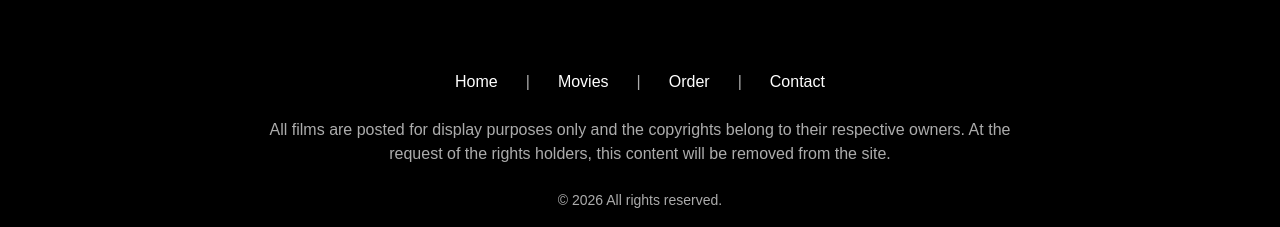
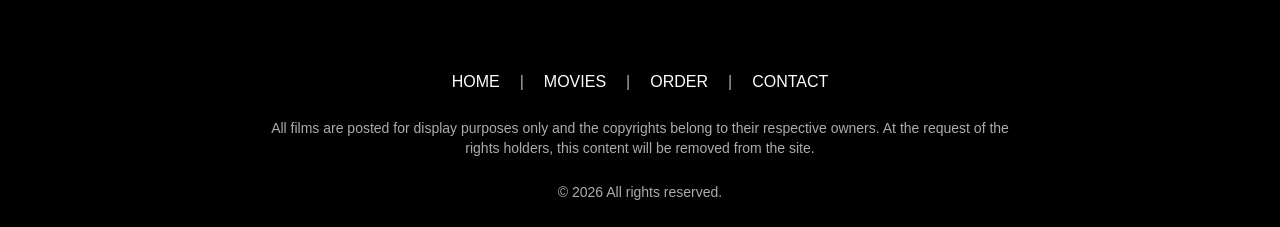
Before and after one commit to boburdv/Engflix, a Next.js app: page / in a window 1280 px wide. Shown: the part 900-1127 px from the top of the page. Built offline with nearby package versions, Linux system fonts and the light colour scheme; no server answers.

Commit message:
Update Footer component

```diff
--- a/app/components/Footer.jsx
+++ b/app/components/Footer.jsx
@@ -2,39 +2,43 @@ import React from "react";
 
 export default function Footer() {
   return (
-    <div className="max-w-5xl mx-auto w-full flex flex-col items-center text-center mt-20 mb-5 gap-6">
+    <div
+      className="max-w-5xl mx-auto w-full flex flex-col items-center text-center
+                mt-14 sm:mt-20 mb-5 gap-4 sm:gap-6 px-4"
+    >
       <nav>
-        <ul className="flex gap-7">
+        <ul className="flex flex-wrap justify-center gap-x-5 gap-y-2 text-sm sm:text-base uppercase">
           <li>
-            <a href="/" className="text-[var(--white)] hover:text-[var(--lime)] transition-colors duration-300">
+            <a href="/" className="text-[var(--white)] hover:text-[var(--lime)]">
               Home
             </a>
           </li>
-          <li className="text-[var(--second-dark)]">|</li>
+          <li className="hidden sm:block text-[var(--second-dark)]">|</li>
           <li>
-            <a href="/movies" className="text-[var(--white)] hover:text-[var(--lime)] transition-colors duration-300">
+            <a href="/movies" className="text-[var(--white)] hover:text-[var(--lime)]">
               Movies
             </a>
           </li>
-          <li className="text-[var(--second-dark)]">|</li>
+          <li className="hidden sm:block text-[var(--second-dark)]">|</li>
           <li>
-            <a href="/about" className="text-[var(--white)] hover:text-[var(--lime)] transition-colors duration-300">
+            <a href="/about" className="text-[var(--white)] hover:text-[var(--lime)]">
               Order
             </a>
           </li>
-          <li className="text-[var(--second-dark)]">|</li>
+          <li className="hidden sm:block text-[var(--second-dark)]">|</li>
           <li>
-            <a href="/contact" className="text-[var(--white)] hover:text-[var(--lime)] transition-colors duration-300">
+            <a href="/contact" className="text-[var(--white)] hover:text-[var(--lime)]">
               Contact
             </a>
           </li>
         </ul>
       </nav>
-      <p className="max-w-3xl text-[var(--second-dark)]">
+
+      <p className="max-w-3xl text-xs sm:text-sm text-[var(--second-dark)]">
         All films are posted for display purposes only and the copyrights belong to their respective owners. At the request of the rights holders, this content will be removed from the site.
       </p>
 
-      <p className="text-sm text-[var(--second-dark)] text-center">&copy; {new Date().getFullYear()} All rights reserved.</p>
+      <p className="text-xs sm:text-sm text-[var(--second-dark)]">© {new Date().getFullYear()} All rights reserved.</p>
     </div>
   );
 }
```
